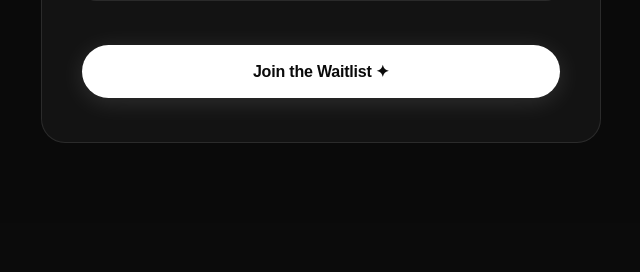
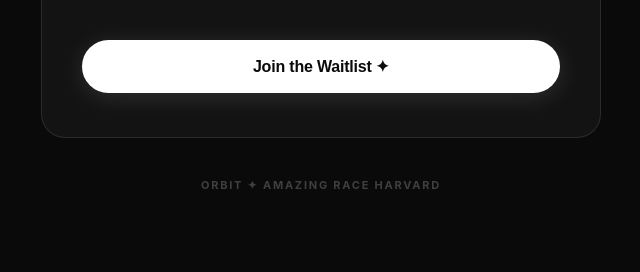
Before and after one commit to mariiasolovii-stack/orbit-server, a Flask app: page /signup in a window 1280 px wide. Shown: the part 1527-1799 px from the top of the page, without its empty margins (319-959 px from the left). Before the commit the page ends 1670 px from the top, so only its background shows below. Run offline with Flask 3, Linux system fonts and the light colour scheme; some libraries are stand-ins or nearby versions.

Commit message:
Consistent branding: ORBIT ✦ AMAZING RACE HARVARD on signup page (top + bottom)

```diff
--- a/templates/signup.html
+++ b/templates/signup.html
@@ -47,16 +47,30 @@
 
   /* ── Logo ── */
   .logo {
-    font-size: 18px;
+    font-size: 13px;
     font-weight: 700;
-    color: rgba(255,255,255,0.7);
-    letter-spacing: 0.06em;
-    text-transform: lowercase;
+    color: rgba(255,255,255,0.55);
+    letter-spacing: 0.14em;
+    text-transform: uppercase;
     margin-bottom: 40px;
     text-decoration: none;
+    display: flex;
+    align-items: center;
+    gap: 6px;
   }
 
-  .logo:hover { color: #fff; }
+  .logo:hover { color: rgba(255,255,255,0.9); }
+
+  /* ── Footer branding ── */
+  .page-footer {
+    margin-top: 40px;
+    font-size: 11px;
+    font-weight: 700;
+    letter-spacing: 0.16em;
+    text-transform: uppercase;
+    color: rgba(255,255,255,0.22);
+    text-align: center;
+  }
 
   /* ── Form Card ── */
   .card {
@@ -261,7 +275,7 @@
 <div class="overlay"></div>
 
 <div class="page">
-  <a class="logo" href="/">orbit ✦</a>
+  <a class="logo" href="/">ORBIT ✦ AMAZING RACE HARVARD</a>
 
   <div class="card">
     <h1 class="card-title">Enter the Race ✦</h1>
@@ -369,6 +383,8 @@
 
     </form>
   </div>
+
+  <div class="page-footer">ORBIT ✦ AMAZING RACE HARVARD</div>
 </div>
 
 <script>
```
